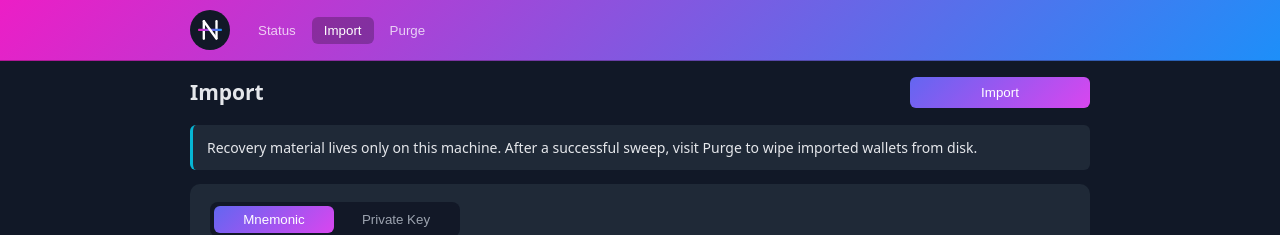
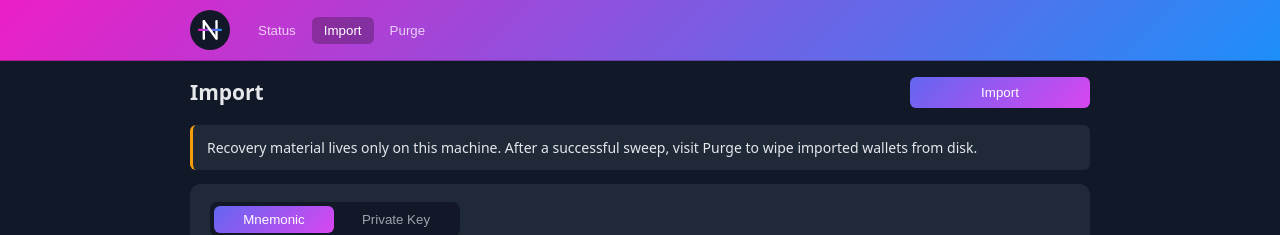
Before and after one commit to mxaddict/navcoin-rescue-tool, a Svelte app in the folder gui/: page / in a window 1280 px wide. Both pictures are taken after a click on the button "Import". Shown: the top 235 px of the page. Built offline with nearby package versions, Linux system fonts and the light colour scheme.

Commit message:
style(gui): import callout uses warn (orange) accent
Recovery-material reminder reads as caution, not info — switch the
left border to amber to match the warning intent.

```diff
--- a/gui/src/views/Import.svelte
+++ b/gui/src/views/Import.svelte
@@ -69,7 +69,7 @@
   </div>
 </header>
 
-<div class="callout">
+<div class="callout warn">
   <p>
     Recovery material lives only on this machine. After a successful sweep,
     visit Purge to wipe imported wallets from disk.
```
